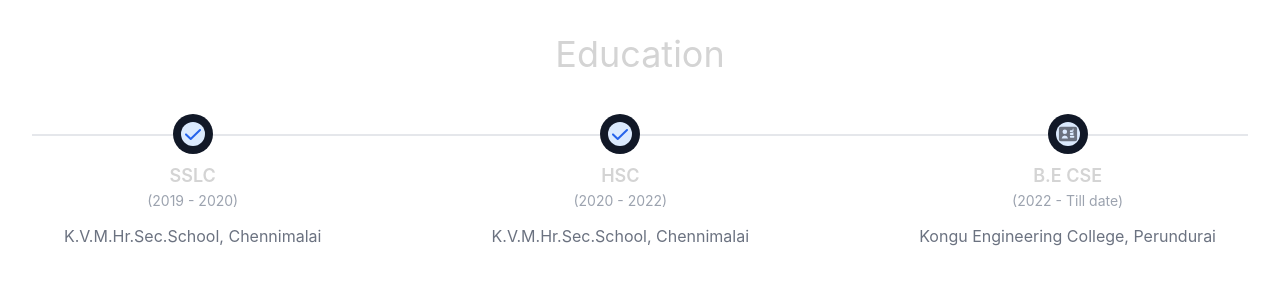
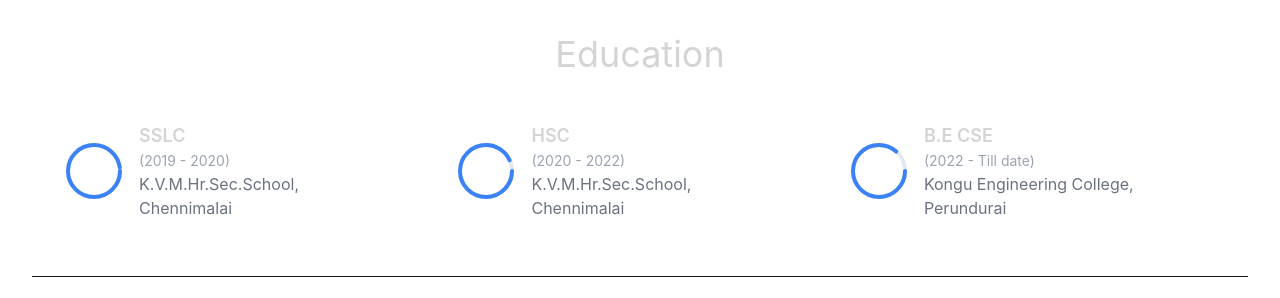
Before and after one commit to Sandhish/Portfolio, a React (Vite) app: page / in a window 1280 px wide. Shown: the part 1220-1518 px from the top of the page. Built offline with nearby package versions, Linux system fonts and the light colour scheme.

Commit message:
edu section

```diff
--- a/src/App.jsx
+++ b/src/App.jsx
@@ -22,7 +22,7 @@ function App() {
           <Education/>
           <Skills />
           <Projects />
-          {/* <Achievements/> */}
+          <Achievements/>
         </div>
       </div>
     </>
--- a/src/Components/Education/education.jsx
+++ b/src/Components/Education/education.jsx
@@ -1,47 +1,74 @@
 import { motion } from "framer-motion";
 
+const RadialProgressBar = ({ percentage, isMobile }) => {
+    const radius = isMobile ? 23 : 30;
+    const stroke = 4;
+    const normalizedRadius = radius - stroke;
+    const circumference = normalizedRadius * 2 * Math.PI;
+    const strokeDashoffset = circumference - (percentage / 100) * circumference;
+
+    return (
+        <svg height={radius * 2} width={radius * 2} className="relative">
+            <circle stroke="#e2e8f0" fill="transparent" strokeWidth={stroke}
+                r={normalizedRadius} cx={radius} cy={radius} />
+            <motion.circle stroke="#3b82f6" fill="transparent"
+                strokeWidth={stroke} strokeDasharray={circumference + " " + circumference}
+                style={{ strokeDashoffset }} strokeLinecap="round" r={normalizedRadius}
+                cx={radius} cy={radius} initial={{ strokeDashoffset: circumference }}
+                animate={{ strokeDashoffset }} transition={{ duration: 1 }} />
+            <text x="50%" y="50%" textAnchor="middle" dy=".3em" fontSize={isMobile ? "9" : "10"} fill="#fff">
+                {percentage}%
+            </text>
+        </svg>
+    );
+};
+
 const Education = () => {
+    const isMobile = window.innerWidth <= 768;
+
     return (
         <div className='border-b border-neutral-900 pb-14'>
-            <motion.h1 whileInView={{ opacity: 1, y: 0 }} initial={{ opacity: 0, y: -100 }} transition={{ duration: 1.0 }} className='my-12 text-center text-4xl'>Education</motion.h1>
+            <motion.h1 whileInView={{ opacity: 1, y: 0 }} initial={{ opacity: 0, y: -100 }} transition={{ duration: 1.0 }} className='my-12 text-center text-4xl'>
+                Education
+            </motion.h1>
 
             <div className="flex justify-center">
-                <ol className="relative border-l-2 border-gray-200 dark:border-gray-700 lg:flex lg:justify-between lg:w-full lg:border-0 lg:before:content-[''] lg:before:absolute lg:before:top-3 lg:before:left-0 lg:before:right-0 lg:before:h-0.5 lg:before:bg-gray-200 dark:lg:before:bg-gray-700">
+                <ol className="relative border-0 lg:flex lg:justify-between lg:w-full lg:border-0">
 
                     <motion.li whileInView={{ opacity: 1, y: 0 }} initial={{ opacity: 0, y: -70 }} transition={{ duration: 0.7, delay: 0.2 }}
-                        className="mb-10 ms-7 lg:mb-0 lg:flex lg:items-center lg:flex-col lg:relative lg:ms-0 lg:px-8" >
-                        <span className="absolute flex items-center justify-center w-6 h-6 bg-blue-100 rounded-full -start-3 ring-8 ring-gray-900 dark:bg-blue-900 lg:static lg:mb-4">
-                            <svg className="w-3.5 h-3.5 text-blue-600 lg:w-4 lg:h-4 dark:text-blue-300" aria-hidden="true" fill="none" viewBox="0 0 16 11">
-                                <path stroke="currentColor" strokeLinecap="round" strokeLinejoin="round" strokeWidth="2" d="M1 5.917 5.724 10.5 15 1.5" />
-                            </svg>
-                        </span>
-                        <h3 className="flex items-center mb-1 text-lg font-semibold dark:text-white lg:mt-0 lg:mb-1">SSLC</h3>
-                        <time className="block mb-2 text-sm font-normal leading-none text-gray-400 dark:text-gray-500 lg:mb-4">(2019 - 2020)</time>
-                        <p className="mb-4 text-base font-normal text-gray-500 dark:text-gray-400 lg:mb-0 lg:text-center">K.V.M.Hr.Sec.School, Chennimalai</p>
+                        className="mb-10 ms-7 lg:mb-0 lg:flex lg:items-center lg:flex-col lg:relative lg:ms-0 lg:px-8">
+                        <div className="flex items-center">
+                            <RadialProgressBar percentage={97.2} isMobile={isMobile} />
+                            <div className="ms-4">
+                                <h3 className="text-lg mb-1 font-semibold dark:text-white">SSLC</h3>
+                                <time className="block mb-1 text-sm font-normal leading-none text-gray-400 dark:text-gray-500">(2019 - 2020)</time>
+                                <p className="text-base font-normal text-gray-500 dark:text-gray-400">K.V.M.Hr.Sec.School, Chennimalai</p>
+                            </div>
+                        </div>
                     </motion.li>
 
                     <motion.li whileInView={{ opacity: 1, y: 0 }} initial={{ opacity: 0, y: -70 }} transition={{ duration: 0.7, delay: 0.3 }}
                         className="mb-10 ms-7 lg:mb-0 lg:flex lg:items-center lg:flex-col lg:relative lg:ms-0 lg:px-8">
-                        <span className="absolute flex items-center justify-center w-6 h-6 bg-blue-100 rounded-full -start-3 ring-8 ring-gray-900 dark:bg-blue-900 lg:static lg:mb-4">
-                            <svg className="w-3.5 h-3.5 text-blue-600 lg:w-4 lg:h-4 dark:text-blue-300" aria-hidden="true" fill="none" viewBox="0 0 16 11">
-                                <path stroke="currentColor" strokeLinecap="round" strokeLinejoin="round" strokeWidth="2" d="M1 5.917 5.724 10.5 15 1.5" />
-                            </svg>
-                        </span>
-                        <h3 className="mb-1 text-lg font-semibold dark:text-white lg:mt-0 lg:mb-1">HSC</h3>
-                        <time className="block mb-2 text-sm font-normal leading-none text-gray-400 dark:text-gray-500 lg:mb-4">(2020 - 2022)</time>
-                        <p className="text-base font-normal text-gray-500 dark:text-gray-400 lg:mb-0 lg:text-center">K.V.M.Hr.Sec.School, Chennimalai</p>
+                        <div className="flex items-center">
+                            <RadialProgressBar percentage={92.5} isMobile={isMobile} />
+                            <div className="ms-4">
+                                <h3 className="text-lg mb-1 font-semibold dark:text-white">HSC</h3>
+                                <time className="block mb-1 text-sm font-normal leading-none text-gray-400 dark:text-gray-500">(2020 - 2022)</time>
+                                <p className="text-base font-normal text-gray-500 dark:text-gray-400">K.V.M.Hr.Sec.School, Chennimalai</p>
+                            </div>
+                        </div>
                     </motion.li>
 
                     <motion.li whileInView={{ opacity: 1, y: 0 }} initial={{ opacity: 0, y: -70 }} transition={{ duration: 0.7, delay: 0.4 }}
                         className="ms-7 lg:flex lg:items-center lg:flex-col lg:relative lg:ms-0 lg:px-8">
-                        <span className="absolute flex items-center justify-center w-6 h-6 bg-blue-100 rounded-full -start-3 ring-8 ring-gray-900 dark:bg-blue-900 lg:static lg:mb-4">
-                            <svg className="w-4 h-4 text-gray-500 lg:w-5 lg:h-5 dark:text-gray-100" aria-hidden="true" fill="currentColor" viewBox="-1 0 22 16">
-                                <path d="M18 0H2a2 2 0 0 0-2 2v12a2 2 0 0 0 2 2h16a2 2 0 0 0 2-2V2a2 2 0 0 0-2-2ZM6.5 3a2.5 2.5 0 1 1 0 5 2.5 2.5 0 0 1 0-5ZM3.014 13.021l.157-.625A3.427 3.427 0 0 1 6.5 9.571a3.426 3.426 0 0 1 3.322 2.805l.159.622-6.967.023ZM16 12h-3a1 1 0 0 1 0-2h3a1 1 0 0 1 0 2Zm0-3h-3a1 1 0 1 1 0-2h3a1 1 0 1 1 0-2Zm0-3h-3a1 1 0 1 1 0-2h3a1 1 0 1 1 0-2Z" />
-                            </svg>
-                        </span>
-                        <h3 className="mb-1 text-lg font-semibold dark:text-white lg:mt-0 lg:mb-1">B.E CSE</h3>
-                        <time className="block mb-2 text-sm font-normal leading-none text-gray-400 dark:text-gray-500 lg:mb-4">(2022 - Till date)</time>
-                        <p className="text-base font-normal text-gray-500 dark:text-gray-400 lg:mb-0 lg:text-center">Kongu Engineering College, Perundurai</p>
+                        <div className="flex items-center">
+                            <RadialProgressBar percentage={86} isMobile={isMobile} />
+                            <div className="ms-4">
+                                <h3 className="text-lg mb-1 font-semibold dark:text-white">B.E CSE</h3>
+                                <time className="block mb-1 text-sm font-normal leading-none text-gray-400 dark:text-gray-500">(2022 - Till date)</time>
+                                <p className="text-base font-normal text-gray-500 dark:text-gray-400">Kongu Engineering College, Perundurai</p>
+                            </div>
+                        </div>
                     </motion.li>
 
                 </ol>
--- a/src/Components/Hero/hero.jsx
+++ b/src/Components/Hero/hero.jsx
@@ -32,7 +32,7 @@ const Hero = () => {
     <div id="home" className="border-b border-neutral-900">
       <div className="flex flex-wrap pb-4 mt-8">
         <div className="w-full lg:w-1/2">
-          <div className="flex flex-col items-center 2xl:pl-44 lg:pl-20 lg:items-start">
+          <div className="flex flex-col items-center 2xl:pl-44 lg:pl-24 lg:items-start">
             <motion.h1 variants={container(0)} initial="hidden" animate="visible"
               className="pb-4 lg:p-4 text-4xl font-light tracking-tight 2xl:text-7xl 2xl:mt-44 mt-12 xl:text-6xl xl:mt-40 lg:mt-24 lg:text-5xl">Hello, I'm</motion.h1>
             <motion.h1 variants={container(0)} initial="hidden" animate="visible"
@@ -58,7 +58,7 @@ const Hero = () => {
 
             <motion.a href="https://drive.google.com/file/d/19NplZ9O4kq6pmqkL3VdgVJHcHTzbZj25/view?usp=drive_link" download="Sandhish_Resume.pdf"
               variants={container(1.5)} initial="hidden" animate="visible" whileHover={{ scale: 1.05, transition: { duration: 0.3 } }}
-              className="mt-2 lg:ml-3 flex gap-2 bg-zinc-950 rounded-3xl text-lg px-5 py-1.5 text-center me-2 mb-2 border border-white text-gray-300">
+              className="mt-2 lg:ml-4 flex gap-2 bg-zinc-950 rounded-3xl text-lg px-5 py-1.5 text-center me-2 mb-2 border border-white text-gray-300">
               Resume
               <svg height="28" width="20" viewBox="0 0 640 512">
                 <path
--- a/src/Components/Navbar/navbar.jsx
+++ b/src/Components/Navbar/navbar.jsx
@@ -1,4 +1,4 @@
-import React, { useState } from 'react';
+import { useState } from 'react';
 import { FaBars, FaTimes } from 'react-icons/fa';
 import { motion, AnimatePresence } from 'framer-motion';
 
@@ -39,7 +39,7 @@ const Navbar = () => {
         {isOpen && (
           <motion.div initial="hidden" animate="visible" exit="hidden" variants={menuVariants}
             className={`lg:flex items-center justify-center gap-2.5 text-xl cursor-pointer flex flex-col absolute top-10 right-0 shadow-lg rounded-2xl py-4 px-7 bg-neutral-900 lg:flex-row`}>
-            <button onClick={toggleMenu} className="text-xl absolute top-2 right-2 lg:hidden">
+            <button onClick={toggleMenu} className="text-xl absolute top-2 right-2 lg:hidden hover:text-white">
               <FaTimes />
             </button>
             <motion.a href="#home" whileHover={textHover} onClick={() => setIsOpen(false)}>Home</motion.a>
--- a/src/Constants/constant.js
+++ b/src/Constants/constant.js
@@ -18,7 +18,7 @@ export const PROJECTS = [
     image: "https://www.educative.io/v2api/editorpage/6598730818519040/image/6322773582938112",
     description:
       "Developed a Thirukkural CRUD application utilizing the MERN stack, providing users with personalized registration and login functionality to manage their tasks. Users can create, read, update, and delete their to-do lists alongside exploring the complete collection of Thirukkural verses.",
-    technologies: ["ReactJs", "MangoDB", "NodeJs", "CSS"],
+    technologies: ["ReactJs", "MongoDB", "NodeJs", "CSS"],
     github: "https://github.com/Sandhish/Thirukkural-Crud",
     demo: "https://thirukkural-crud.netlify.app/"
   },
```
Also changed, not shown: src/Components/Achievements/achievements.jsx (+43 -6 lines).
